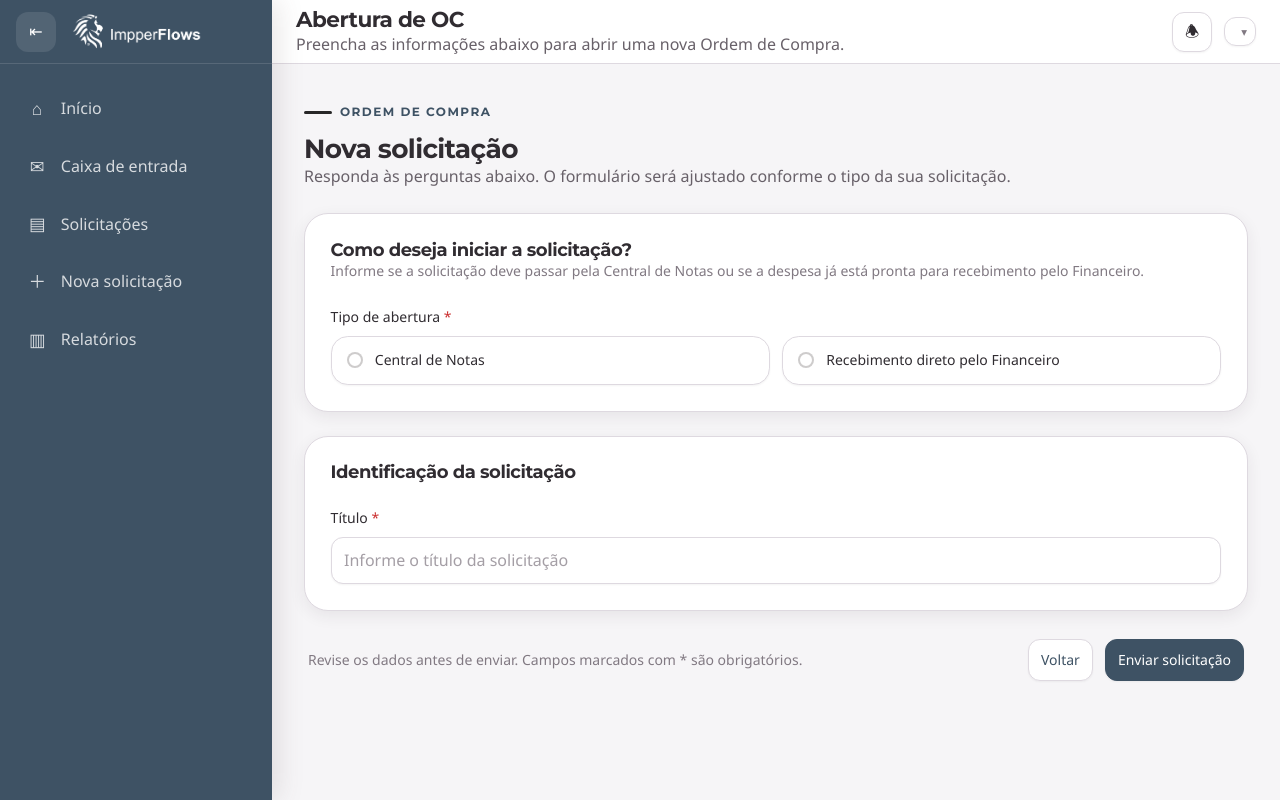
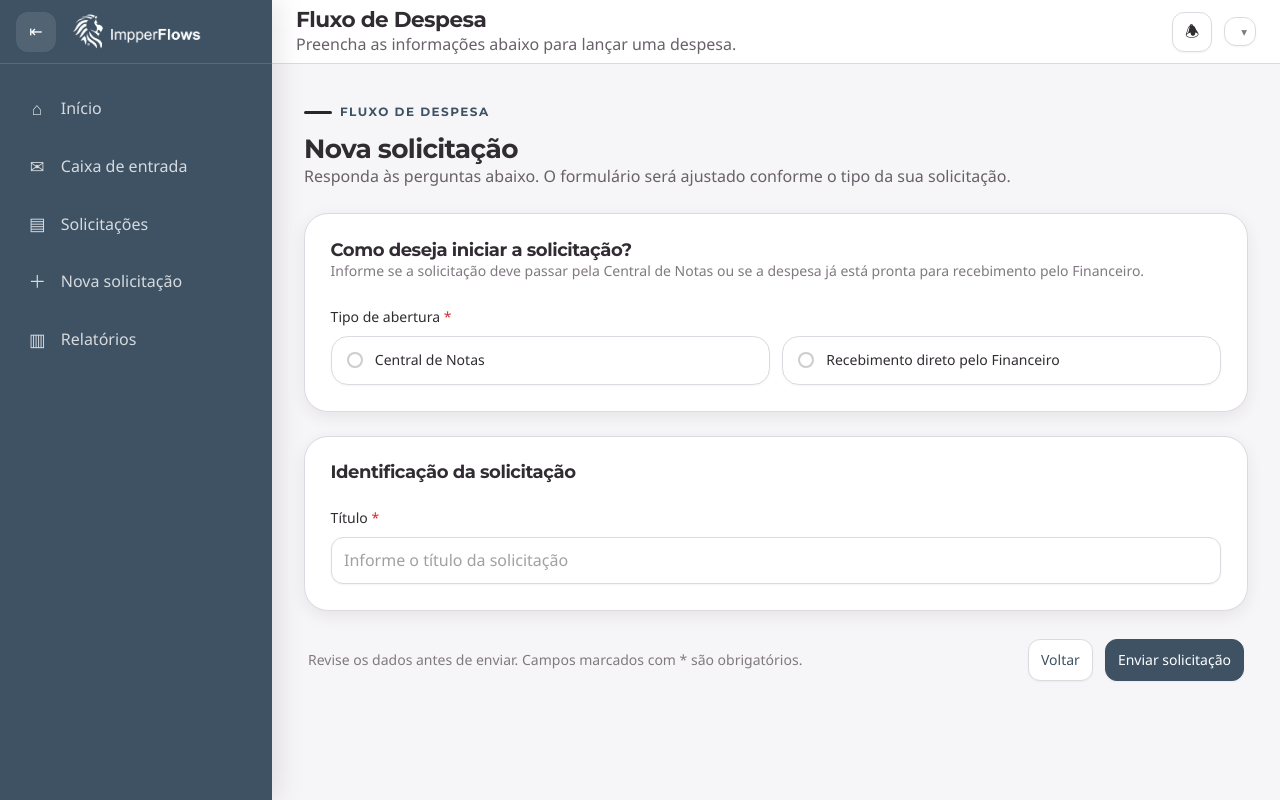
Before and after one commit to DBegoRossini/projeto-himpper, a Python web app: template api/app/templates/fluxos/fluxo_aberturaOC.html in a window 1280 px wide. Run offline with Jinja, Linux system fonts and the light colour scheme; the template is opened without the code that fills it, so the values that code supplies are empty; some libraries are stand-ins or nearby versions.

Commit message:
Nomenclatura fluxo_aberturaOC

```diff
--- a/api/app/templates/fluxos/fluxo_aberturaOC.html
+++ b/api/app/templates/fluxos/fluxo_aberturaOC.html
@@ -1,13 +1,13 @@
 {% extends "index.html" %}
 
 {% block titulo %}
-    Abertura de OC
+    Fluxo de Despesa
 {% endblock %}
 
 {% block topBar %}
-    <h1 class="imp-heading">Abertura de OC</h1>
+    <h1 class="imp-heading">Fluxo de Despesa</h1>
     <p class="imp-subtitle imp-topbar__subtitle">
-        Preencha as informações abaixo para abrir uma nova Ordem de Compra.
+        Preencha as informações abaixo para lançar uma despesa.
     </p>
 {% endblock %}
 
@@ -21,7 +21,7 @@
     <section class="imp-stack imp-gap-6 imp-form-page">
 
         <div>
-            <span class="imp-kicker">Ordem de compra</span>
+            <span class="imp-kicker">Fluxo de Despesa</span>
 
             <h2 class="imp-title">
                 Nova solicitação
```
